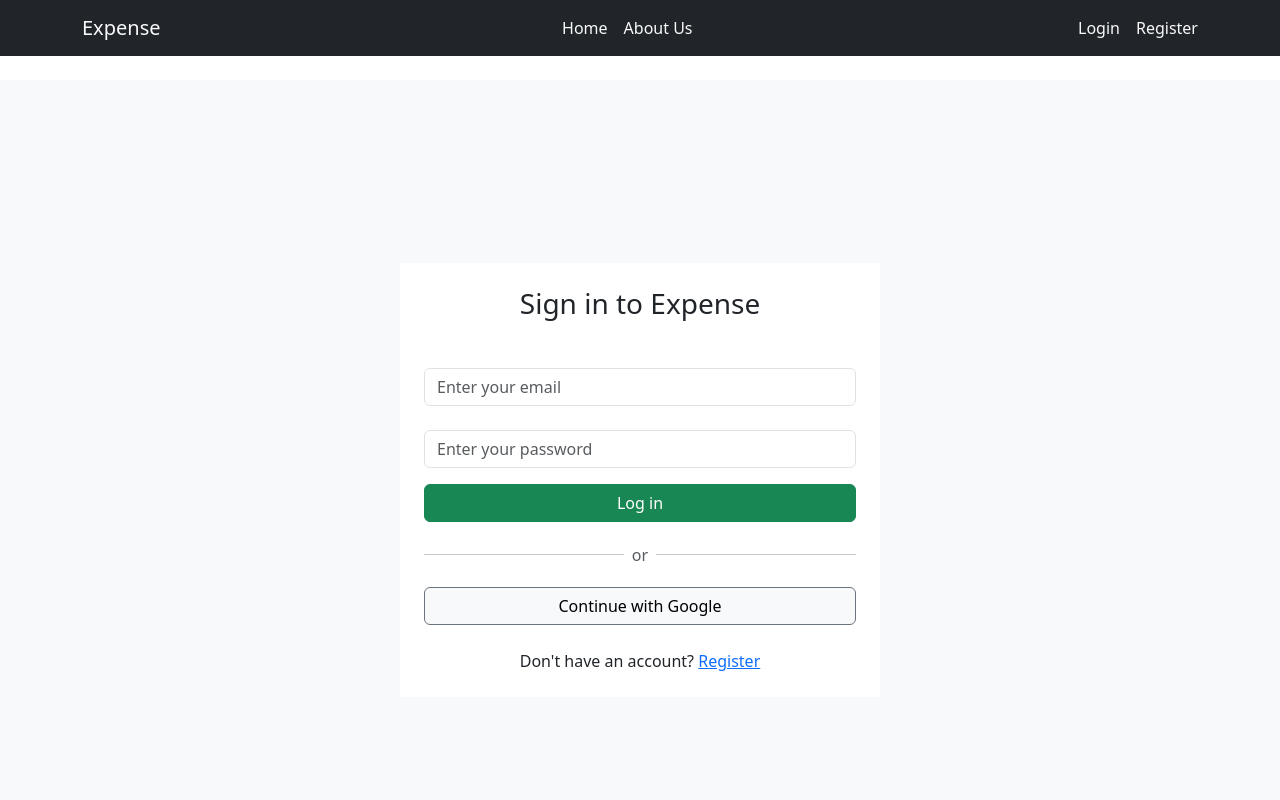
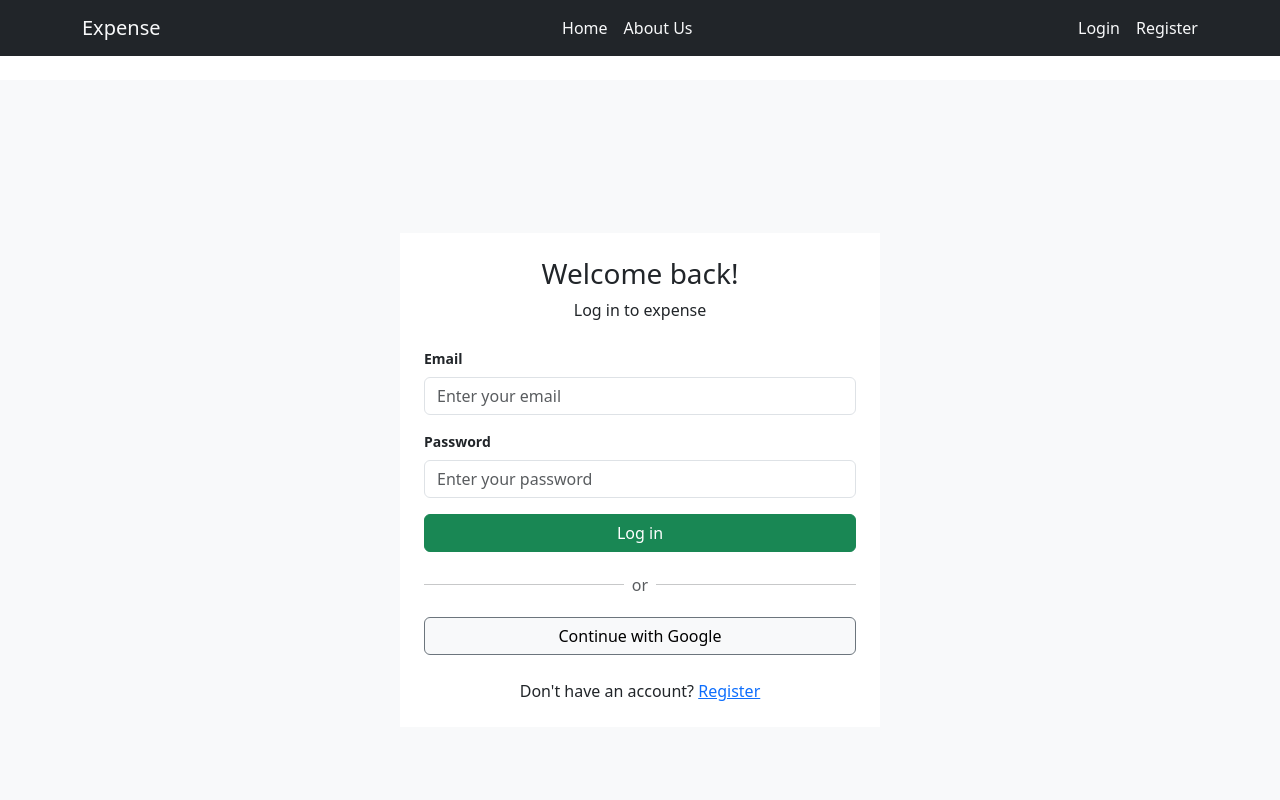
Before and after one commit to Adii-tii/expense-client, a React app: page /login in a window 1280 px wide. Shown: the top 800 px of the page. Built offline with nearby package versions, Linux system fonts and the light colour scheme; the HTML template or start-up script is replaced by a standard one.

Commit message:
login using tokens

```diff
--- a/src/pages/Login.jsx
+++ b/src/pages/Login.jsx
@@ -1,8 +1,10 @@
   import { useState } from "react";
   import Button from "react-bootstrap/Button";
   import axios from "axios";
+  import { useNavigate } from "react-router-dom";
 
-function Login() {
+  function Login({refreshAuth }) {
+    const navigate = useNavigate();
     const [formData, setFormData] = useState({
       email: "",
       password: ""});
@@ -42,10 +44,17 @@ function Login() {
       if (!validate()) return;
 
       try {
-        console.log(formData);
-        const res = await axios.post("http://localhost:5001/auth/login", formData);
-        console.log("Login successful:", res.data);
+          const body = {
+            email: formData.email,
+            password: formData.password
+          }
+
+          const res = await axios.post("http://localhost:5001/auth/login", body, {withCredentials:true});
+          console.log("Login successful:", res);
           setMessages({login: "Successfully logged in!"});
+          await refreshAuth();
+          navigate('/dashboard');
+
       } catch (error) {
         if (error.response) {
           setErrors({ general: error.response.data.message });
@@ -63,7 +72,8 @@ function Login() {
           style={{ width: "480px" }}>
         <form onSubmit={handleFormSubmit}>
           <div className="text-center mb-4">
-          <h3>Sign in to Expense</h3>
+            <h3>Welcome back!</h3>
+            <p>Log in to expense</p>
           </div>
 
           {errors.general &&   (
@@ -73,7 +83,7 @@ function Login() {
           )}
 
           <div>
-          <label className="form-label"></label>
+            <label className="form-label small fw-bold">Email</label>
             <input
               type="email"
               className="form-control"
@@ -88,7 +98,7 @@ function Login() {
           </div>
 
           <div className="mb-3">
-          <label className="form-label"></label>
+            <label className="form-label small mt-3 fw-bold">Password</label>
             <input
               type="password"
               className="form-control"
```
Lines whose indentation alone changed are shown as unchanged.
